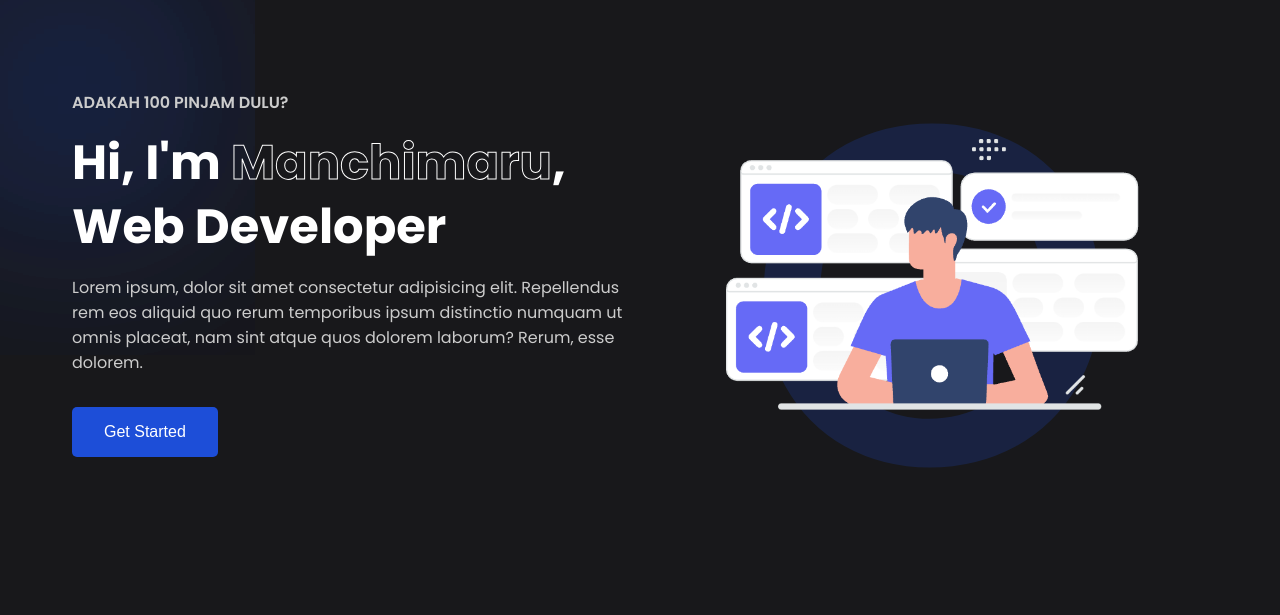
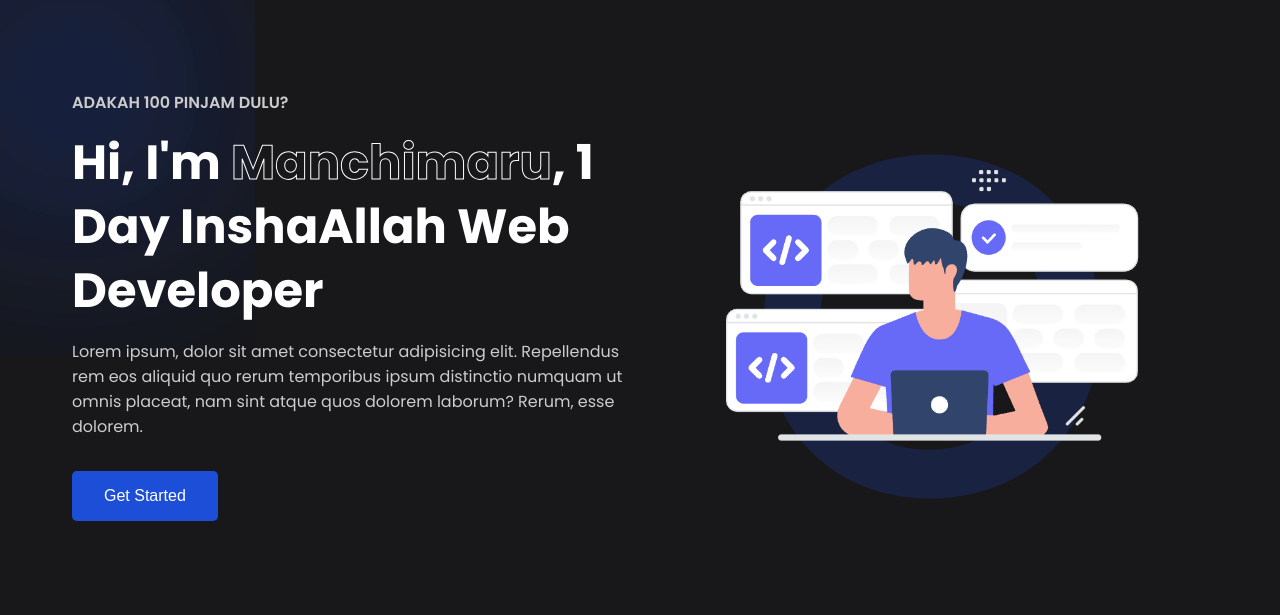
Before and after one commit to Manchimaru/Birthday-girl, a plain HTML site: page index.html in a window 1280 px wide. Shown: the part 154-769 px from the top of the page. Drawn offline with nearby package versions, Linux system fonts and the light colour scheme.

Commit message:
Update index.html

```diff
--- a/index.html
+++ b/index.html
@@ -32,7 +32,7 @@
             <span class="blur"></span>
             <span class="blur"></span>
             <h4>ADAKAH 100 PINJAM DULU?</h4>
-            <H1>Hi, I'm <span>Manchimaru</span>, Web Developer</H1>
+            <H1>Hi, I'm <span>Manchimaru</span>, 1 Day InshaAllah Web Developer</H1>
             <p>
                 Lorem ipsum, dolor sit amet consectetur adipisicing elit. Repellendus rem eos aliquid quo rerum
                 temporibus ipsum distinctio numquam ut omnis placeat, nam sint atque quos dolorem laborum? Rerum, esse
```
